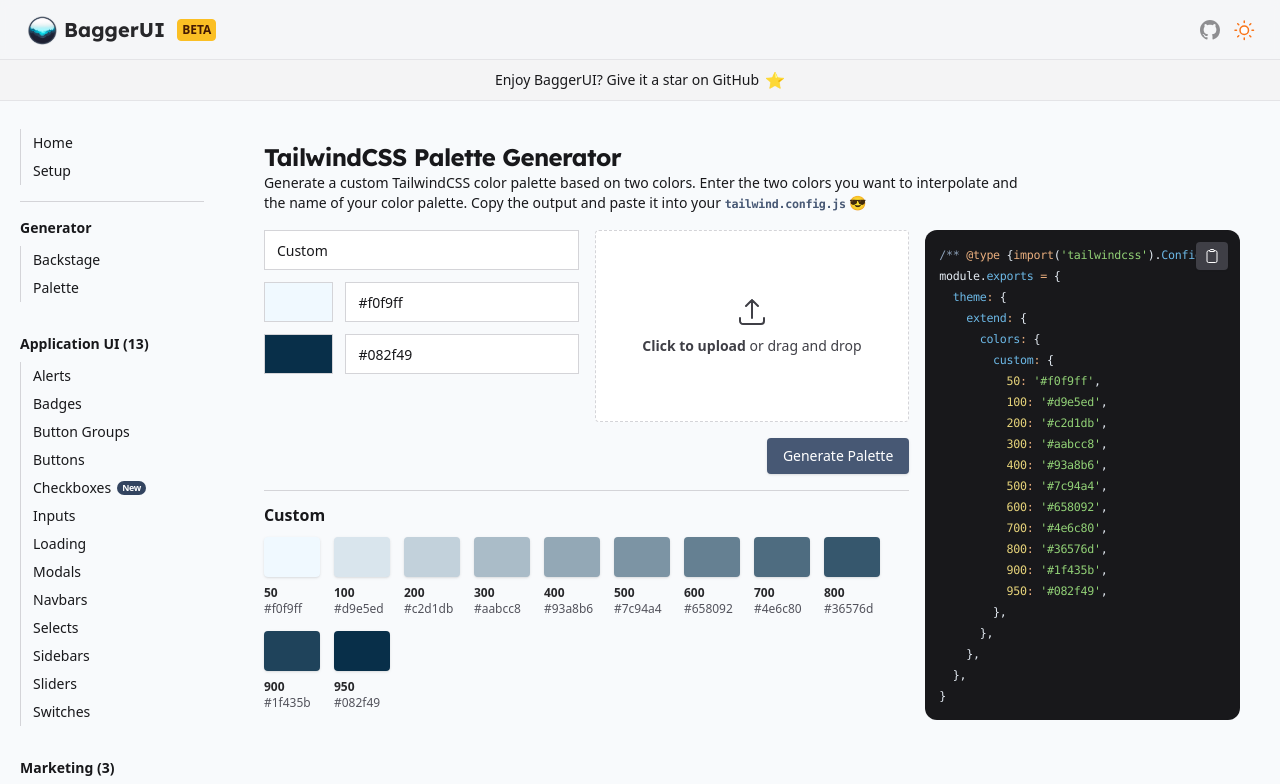
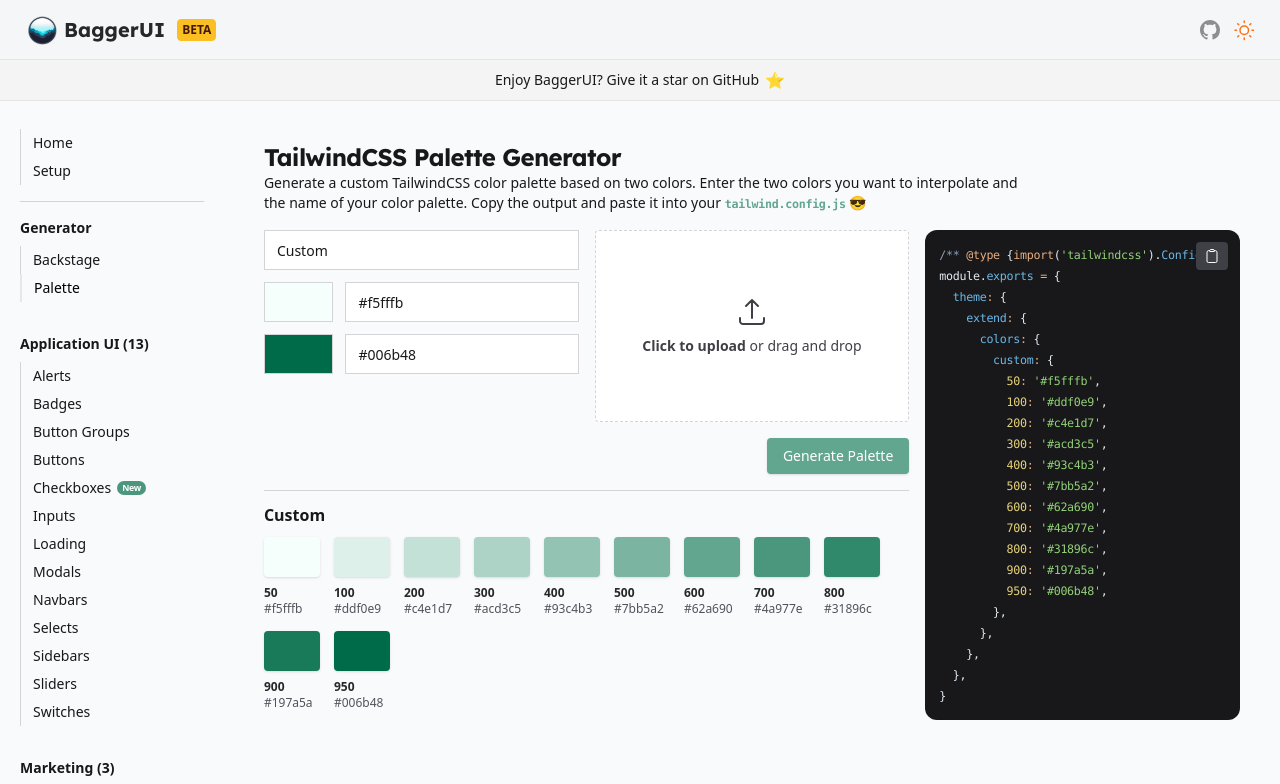
Before and after one commit to kiko-g/bagger-ui, a Next.js app: page /generator/palette in a window 1280 px wide. Shown: the top 784 px of the page. Built offline with nearby package versions, Linux system fonts and the light colour scheme.

Commit message:
update palette

```diff
--- a/src/app/generator/palette/page.tsx
+++ b/src/app/generator/palette/page.tsx
@@ -58,8 +58,8 @@
 
   useEffect(() => {
     const trial = {
-      firstColor: '#f0f9ff' as ColorHex,
-      secondColor: '#082f49' as ColorHex,
+      firstColor: '#f5fffb' as ColorHex,
+      secondColor: '#006b48' as ColorHex,
       name: 'Custom' as string,
     }
 
@@ -97,7 +97,7 @@
   }, [loading, firstColor, secondColor, tailwindPalette.combos])
 
   return (
-    <Layout location="Generator" sidebar>
+    <Layout location="Palette" sidebar>
       <ul className="flex w-full flex-col gap-4 pt-8">
         <li id="tailwindcss-palette">
           <h3
--- a/tailwind.config.ts
+++ b/tailwind.config.ts
@@ -18,17 +18,17 @@
           '150': '#eaeef4',
         },
         primary: {
-          50: '#f8fbff',
-          100: '#f2f9ff',
-          200: '#e2eafa',
-          300: '#cbd7ec',
-          400: '#94a7c3',
-          500: '#647796',
-          600: '#475874',
-          700: '#334460',
-          800: '#1e2c46',
-          900: '#0f1a35',
-          950: '#020922',
+          50: '#f5fffb',
+          100: '#ddf0e9',
+          200: '#c4e1d7',
+          300: '#acd3c5',
+          400: '#93c4b3',
+          500: '#7bb5a2',
+          600: '#62a690',
+          700: '#4a977e',
+          800: '#31896c',
+          900: '#197a5a',
+          950: '#005649',
         },
       },
       borderRadius: {
```
